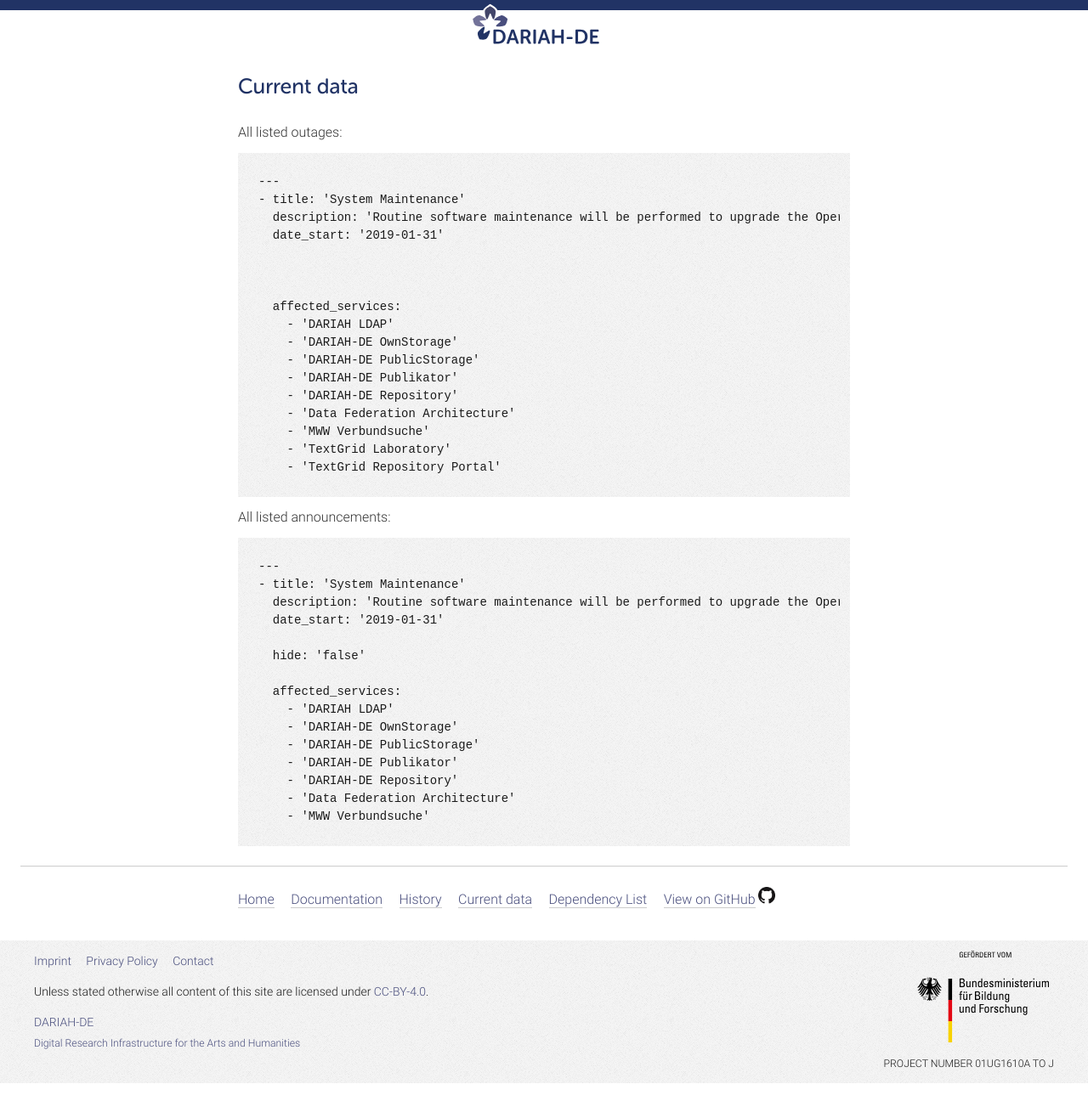
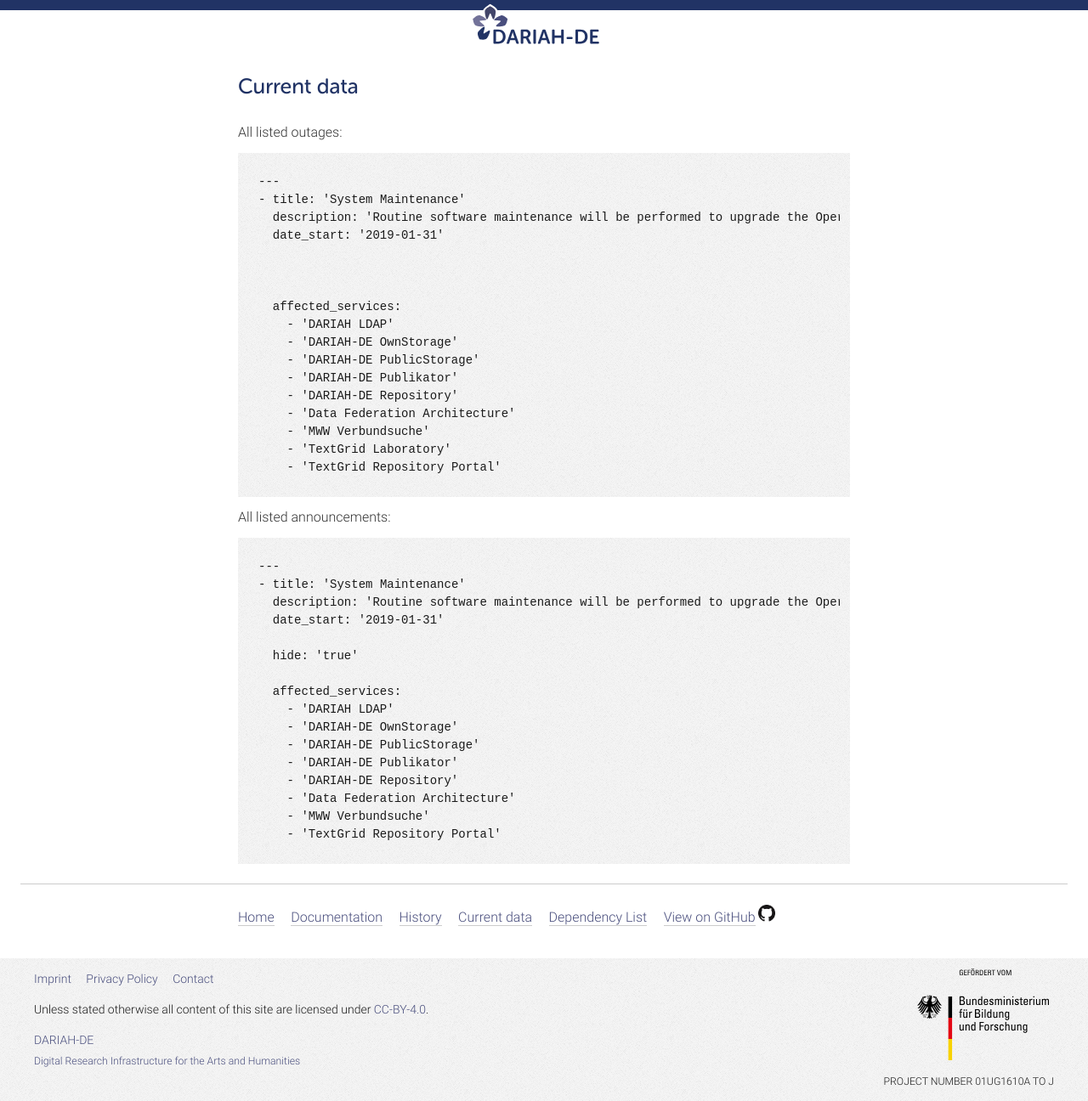
Before and after one commit to DARIAH-DE/status, a Jekyll site: the page built from currentdata.md, in a window 1280 px wide. Shown: the whole page at 85% size. Built offline with Jekyll 4.4.1, drawn with Linux system fonts in a browser that asks for light colours; our own code applies the rules of GitHub Pages for plain Markdown files; before the commit the page ends 1275 px from its top, so only the background shows below that.

Commit message:
Update announcements.yaml

```diff
--- a/_data/announcements.yaml
+++ b/_data/announcements.yaml
@@ -2,10 +2,12 @@
 - title: 'System Maintenance'
   date_start: '2019-01-31'
   date_end:
-  hide: false
+  hide: true
   description: 'Routine software maintenance will be performed to upgrade the Operating System of {auth2,cdstar,dfa,mww}.de.dariah.eu. This is expected to last from 15-19 CET.'
   affected:
     - '/servers/auth2'
     - '/servers/cdstar'
     - '/services/dfa'
     - '/services/mww'
+    - '/services/tgrep'
+    - '/services/tgrep'
```
